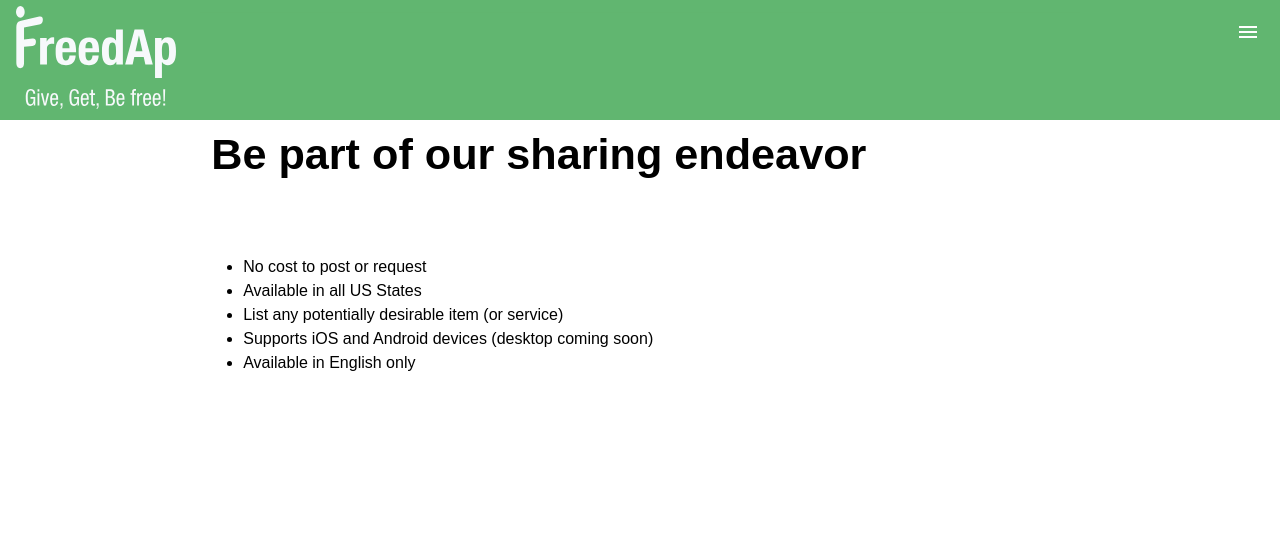
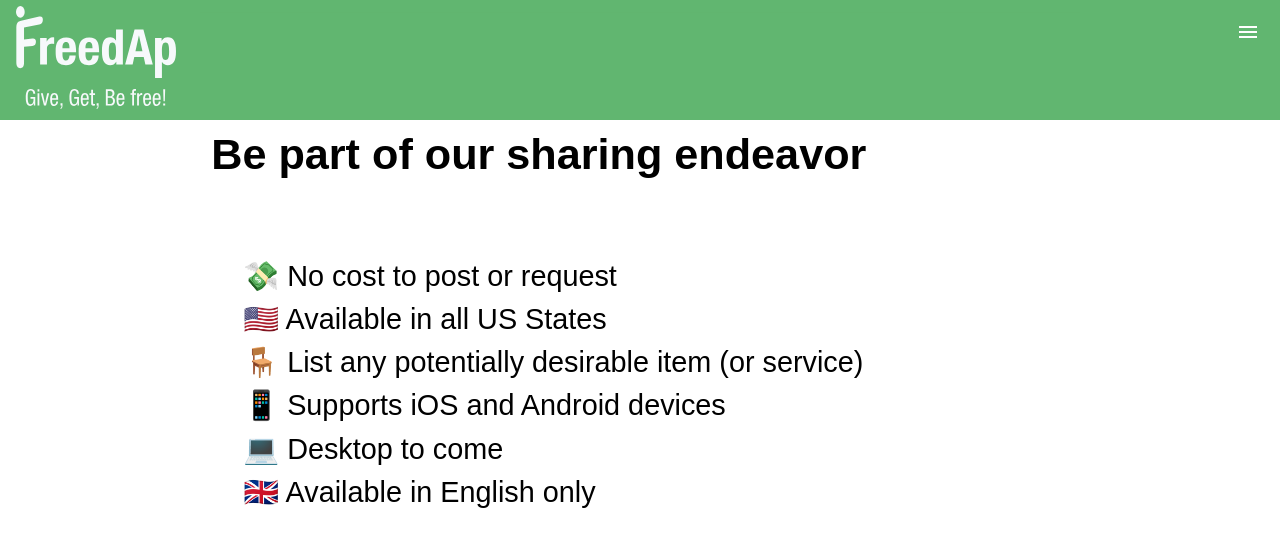
Before and after one commit to MikeiLL/FreedApWebsite, a Jekyll site: the page built from index.md, in a window 1280 px wide and 900 px high, scrolled down 919 px. Shown: the top 547 px of the window. Built offline with Jekyll 4.4.1, drawn with Linux system fonts in a browser that asks for light colours; our own code applies the rules of GitHub Pages for plain Markdown files.

Commit message:
Refine second section.

```diff
--- a/index.md
+++ b/index.md
@@ -28,11 +28,12 @@ category: hero full-width
 <section markdown=1>
 # Be part of our sharing endeavor
 
-- No cost to post or request
-- Available in all US States
-- List any potentially desirable item (or service)
-- Supports iOS and Android devices (desktop coming soon)
-- Available in English only
+- 💸 No cost to post or request
+- 🇺🇸 Available in all US States
+- 🪑 List any potentially desirable item (or service)
+- 📱 Supports iOS and Android devices
+- 💻 Desktop to come
+- 🇬🇧 Available in English only
 </section>
 
 <section id="who" markdown=1 class=gray>
--- a/styles/main.css
+++ b/styles/main.css
@@ -98,6 +98,10 @@ body {
   font-family: "Liberation Sans", Arimo, Helvetica, Arial, sans-serif;
   font-size: 16px;
   line-height: 1.5;
+}
+
+ul {
+  list-style-type: none;
 }
 
 h1 {
@@ -485,4 +489,8 @@ Extra extra large	xxl	≥1400px
     padding-top: calc(120px + 2em);
   }
 
+  li {
+    font-size: 1.8em;
+  }
+
 }
```
